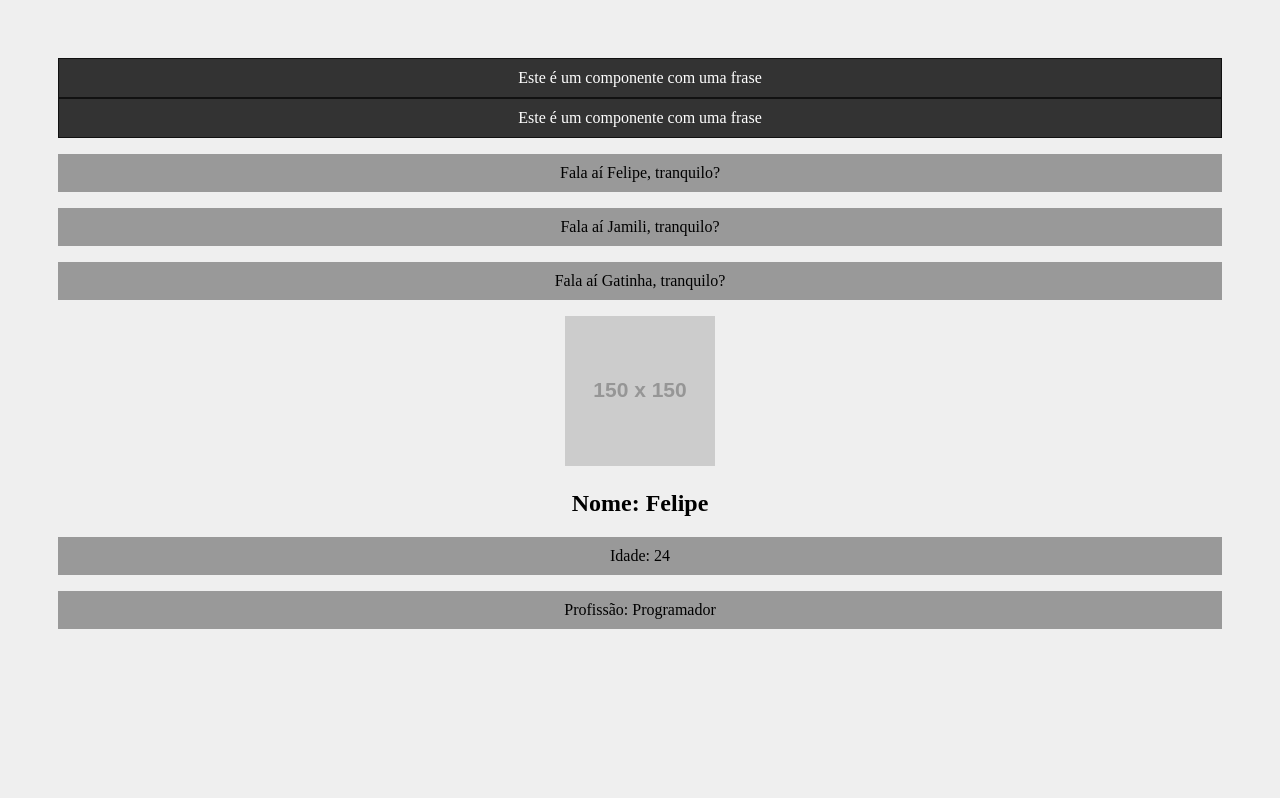
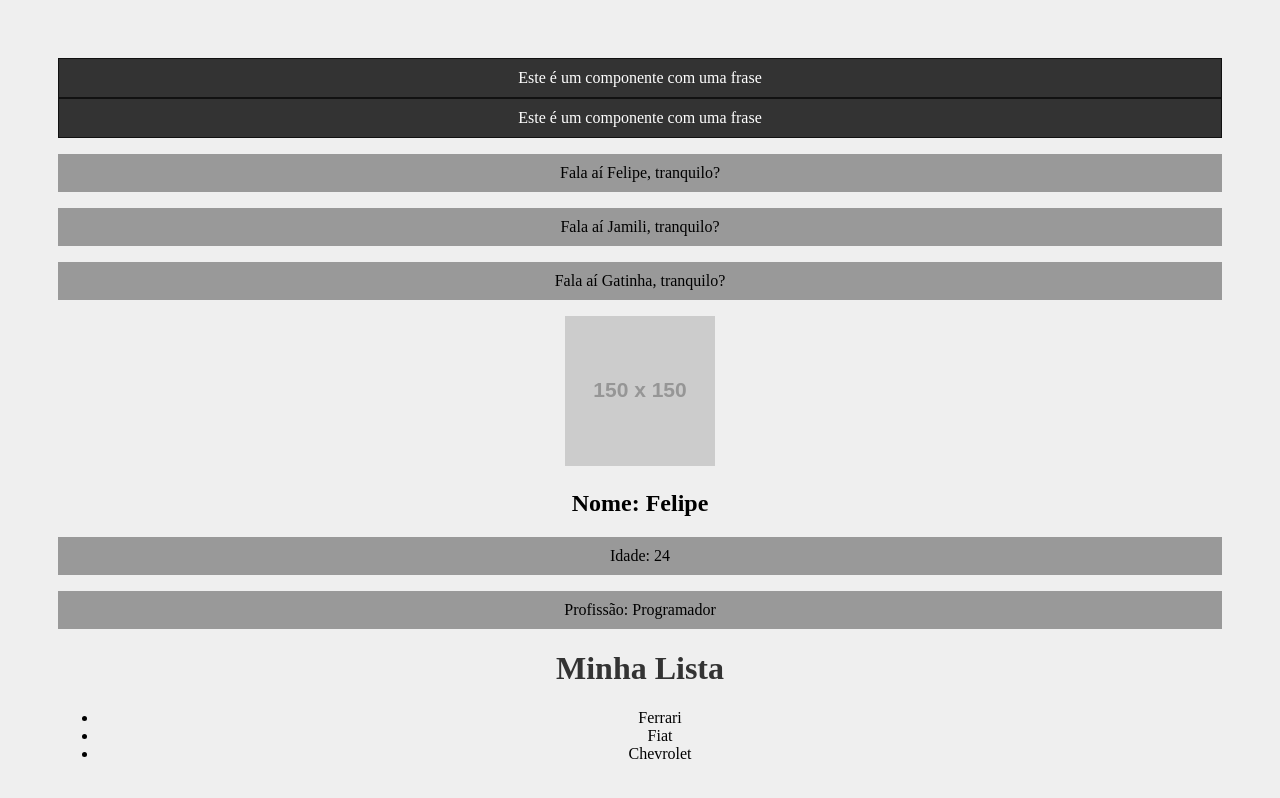
Before and after one commit to Felipe-ABS/curso-react, a React (Create React App) app: page / in a window 1280 px wide. Shown: the top 798 px of the page. Built offline with nearby package versions, Linux system fonts and the light colour scheme; the HTML template or start-up script is replaced by a standard one.

Commit message:
Aprender sobre React Fragments e adicionar Lista

```diff
--- a/src/App.jsx
+++ b/src/App.jsx
@@ -2,6 +2,7 @@
 import SayMyName from './components/SayMyName.jsx';
 import Pessoa from './components/Pessoa.jsx';
 import Frase from './components/Frase.jsx';
+import List from './components/List.jsx';
 
 function App() {
   const nome = "Gatinha"
@@ -18,6 +19,7 @@
         profissao="Programador"
         foto="https://via.placeholder.com/150"
       />
+      <List/>
     </div>
   );
 }
--- /dev/null
+++ b/src/components/Item.jsx
@@ -0,0 +1,9 @@
+function Item(props) {
+    return (
+        <>
+            <li>{props.marca}</li>
+        </>
+    )
+}
+
+export default Item
--- /dev/null
+++ b/src/components/List.jsx
@@ -0,0 +1,16 @@
+import Item from "./Item"
+
+function List() {
+    return (
+        <>
+            <h1>Minha Lista</h1>
+            <ul>
+                <Item marca="Ferrari"/>
+                <Item marca="Fiat"/>
+                <Item marca="Chevrolet"/>
+            </ul>
+        </>
+    )
+}
+
+export default List
--- a/src/index.css
+++ b/src/index.css
@@ -1,5 +1,6 @@
 body {
   padding: 50px;
+  padding-bottom: 500px;
   background-color: #efefef;
 }
 
```
